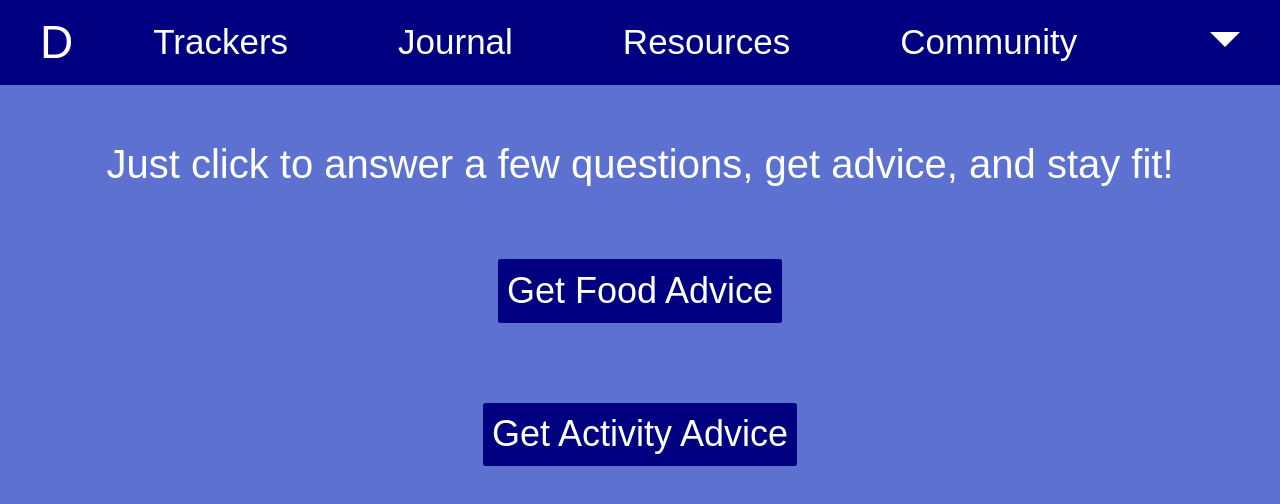
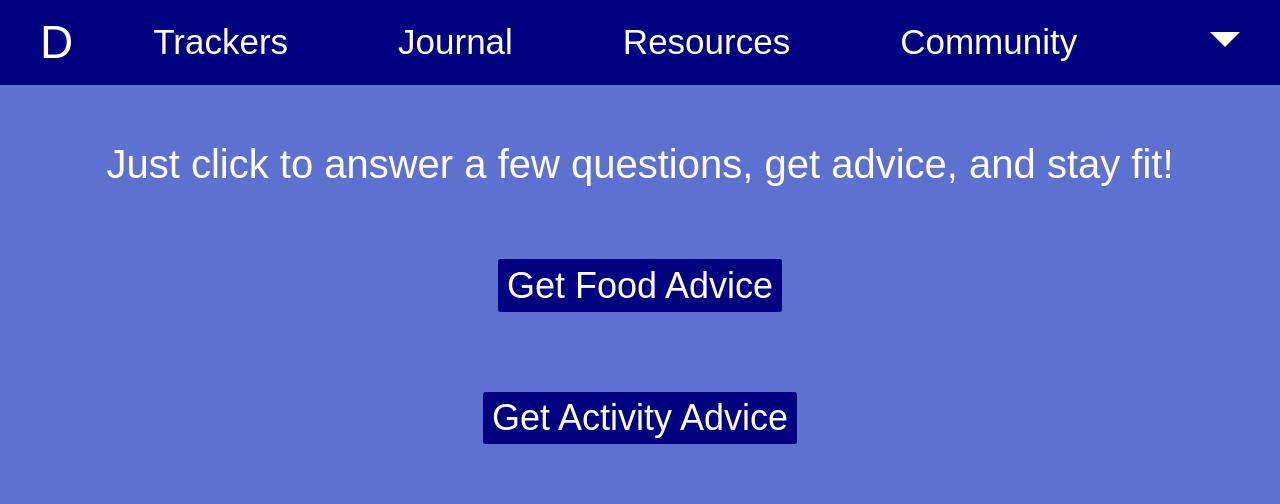
Before and after one commit to stazman/daily-fitness-advisor-frontend, a React (Create React App) app: page / in a window 1280 px wide. Shown: the top 504 px of the page. Built offline with nearby package versions, Linux system fonts and the light colour scheme; no server answers.

Commit message:
Edits, adds to text, button, column style components

```diff
--- a/src/components/styles/ButtonStyles.js
+++ b/src/components/styles/ButtonStyles.js
@@ -9,7 +9,7 @@ const ButtonStyles = styled.div`
   }
 
   .btn-submit {
-    font-size: 2.4rem;
+    font-size: 2rem;
     background-color: navy;
     color: white;
   }
--- a/src/components/styles/ColumnStyles.js
+++ b/src/components/styles/ColumnStyles.js
@@ -12,11 +12,6 @@ const ColumnStyles = styled.div`
     padding-top: 3rem;
     text-align: center;
   }
-
-  .col.bottom-visible {
-    padding-top: 3rem;
-    padding-bottom: 4rem;
-  }
 `
 
 export default ColumnStyles
--- a/src/components/styles/TextStyles.js
+++ b/src/components/styles/TextStyles.js
@@ -3,7 +3,9 @@ import styled from 'styled-components'
 const TextStyles = styled.div`
 
   a {
-    color: navy;
+    color: white;
+    font-size: 2.2rem;
+    line-height: 120%;
   }
 
   li {
@@ -20,21 +22,28 @@ const TextStyles = styled.div`
     }
   }
 
-  h3 {
-    font-size: 1.8rem;
-  }
-
   h4 {
-    font-size: 1.6rem;
+    font-size: 3.8rem;
   }
 
   h5 {
     font-size: 3rem;
+    line-height: 110%;
     padding: 0;
   }
 
+  h6 {
+    font-size: 2.8rem;
+  }
+
+  p {
+    font-size: 2.8rem;
+    line-height: 110%;
+  }
+
   label.form-label {
-    font-size: 2.7rem;
+    font-size: 2rem;
+    line-height: 125%;
   }
 
   input[type='radio'] {
@@ -44,7 +53,7 @@ const TextStyles = styled.div`
   }
 
   label.form-check-label {
-    font-size: 2rem;
+    font-size: 1.6rem;
   }
 
   textarea {
```
Also changed, not shown: 1 other file (tests, documents, lock files or other folders).
